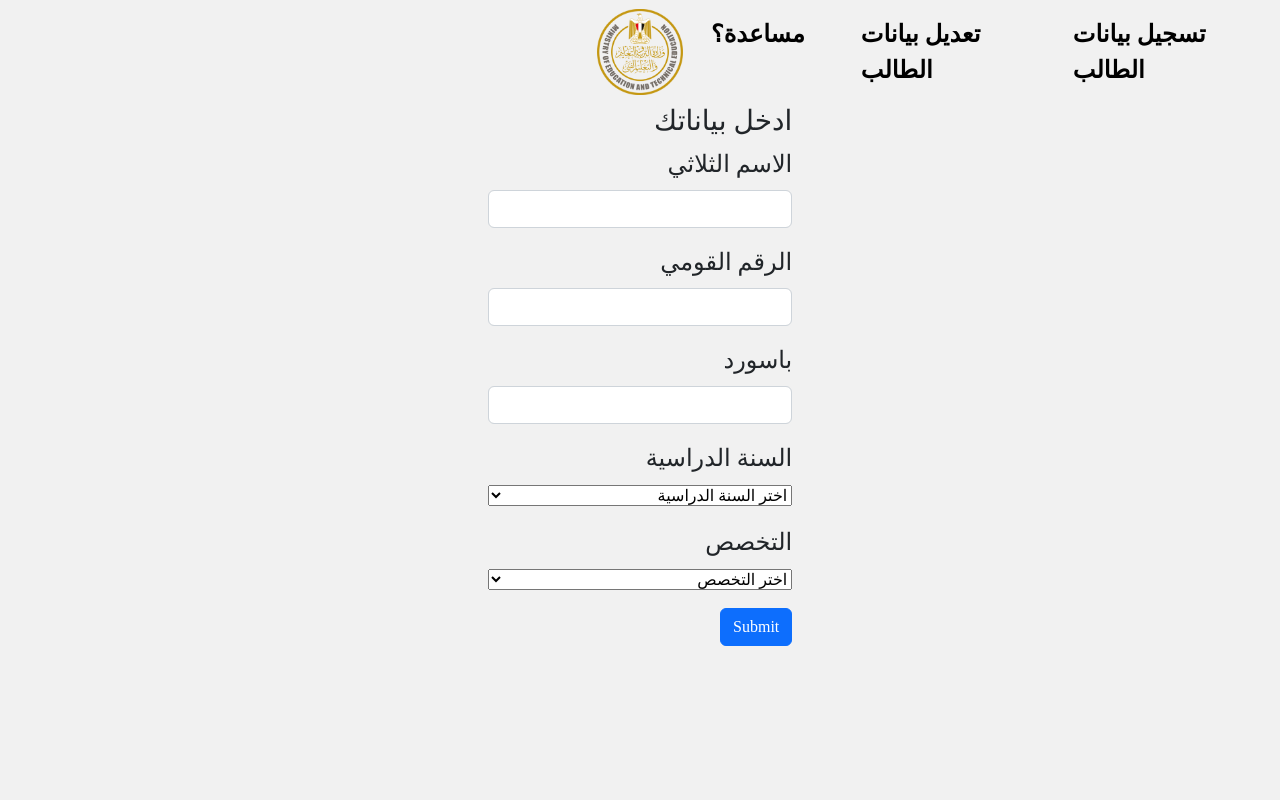
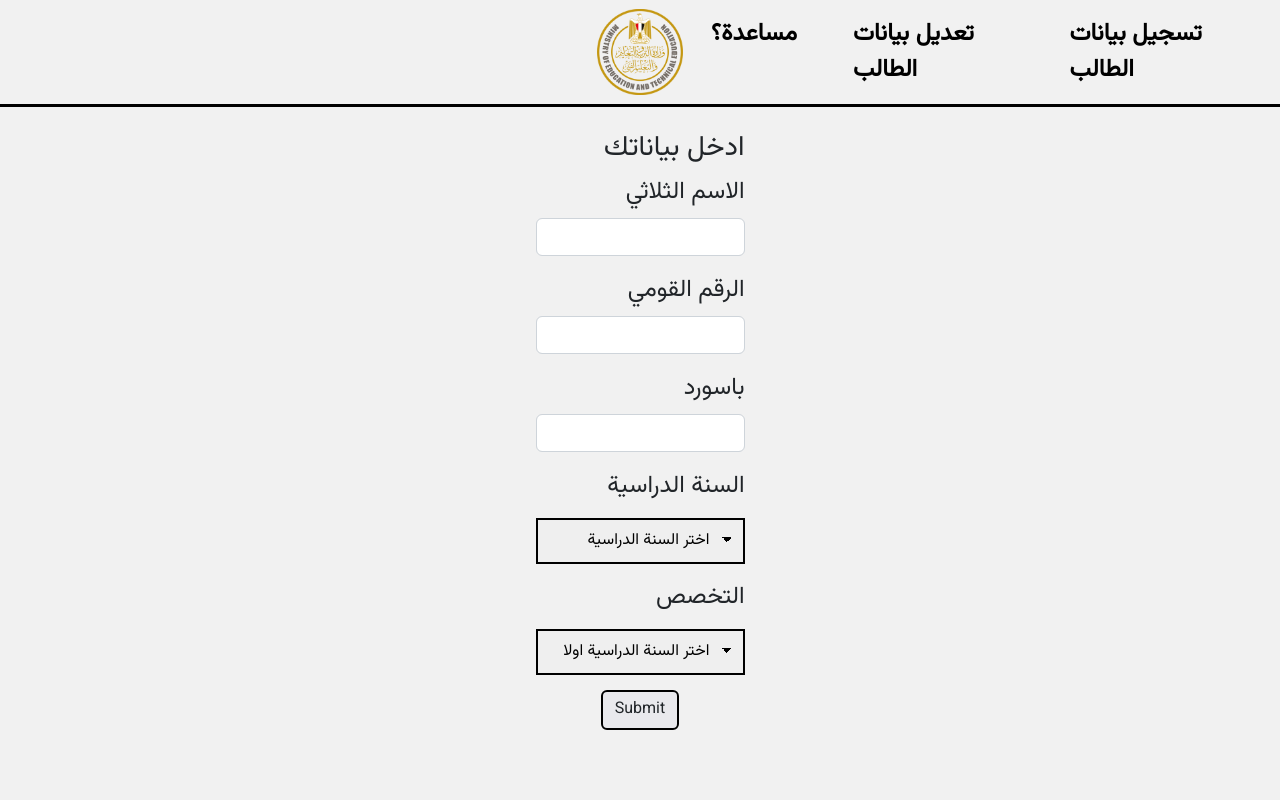
Before and after one commit to Moe-Hassan-123/Specialization, a Flask app: page / in a window 1280 px wide. Run offline with Flask 2, Linux system fonts and the light colour scheme.

Commit message:
Finalized the styles

```diff
--- a/static/choices.js
+++ b/static/choices.js
@@ -13,5 +13,9 @@
         {
             special.innerHTML = '<option selected>اختر التخصص</option><option value="second">علم رياضة</option><option value="third">علم علوم</option><option value="third">ادبي</option>'
         }
+        else
+        {
+            special.innerHTML = '<option selected disabled>اختر السنة الدراسية اولا</option>'
+        }
     })
 })
--- a/static/layout.css
+++ b/static/layout.css
@@ -3,8 +3,7 @@
     overflow: hidden;
     width: 100%;
     height: 100%;
-    font-family: 'Lateef', serif;
-}
+    font-family: 'Vazirmatn', sans-serif;}
 label {
     font-size: x-large;
 }
@@ -73,8 +72,32 @@
 
 .select_container {
     background: black;
+    border: 2px solid black;
+    margin-top: -10px;
+    margin-bottom: 15px;
 }
 
 .btn {
     margin: auto;
+    background-color: #e9e9ed;
+    border: 2px solid black;
 }
+
+/*  FROM https://stackoverflow.com/a/56560979  */
+select::-ms-expand {
+    display: none;
+  }
+select {
+    display: inline-block;
+    box-sizing: border-box;
+    padding: 0.5em 2em 0.5em 0.5em;
+    border: 1px solid #eee;
+    -webkit-appearance: none;
+    -moz-appearance: none;
+    -ms-appearance: none;
+    appearance: none;
+    background-repeat: no-repeat;
+    background-image: linear-gradient(45deg, transparent 50%, currentColor 50%), linear-gradient(135deg, currentColor 50%, transparent 50%);
+    background-position: right 15px top 1em, right 10px top 1em;
+    background-size: 5px 5px, 5px 5px;
+  }
--- a/templates/index.html
+++ b/templates/index.html
@@ -23,6 +23,8 @@
             <!-- perhaps a droplist is better -->
             <div class="mb-3">
                 <label for="grade" class="form-label">السنة الدراسية</label>
+            </div>
+            <div class="select_container">
                 <select class="custom-select" name="grade" id="grade">
                     <option selected>اختر السنة الدراسية</option>
                     <option value="second">الصف الثاني الثانوي</option>
@@ -31,14 +33,15 @@
             </div>
             <div class="mb-3">
                 <label for="grade" class="form-label">التخصص</label>
+            </div>
+            <div class="select_container">
                 <select class="custom-select" name="specializations" id="specializations">
-                    <option selected>اختر التخصص</option>
-                    <option value="second">علم رياضة</option>
-                    <option value="third">علم علوم</option>
-                    <option value="third">ادبي</option>
+                    <option selected>اختر السنة الدراسية اولا</option>
                   </select>
+            </div class="select_container">
+            <div class="btn_container">
+                <button type="submit" class="btn">Submit</button>
             </div>
-            <button type="submit" class="btn btn-primary">Submit</button>
         </form>
     </div>
 
--- a/templates/layout.html
+++ b/templates/layout.html
@@ -1,6 +1,9 @@
 <!doctype html>
 <html lang="en">
   <head>
+    <link rel="preconnect" href="https://fonts.googleapis.com">
+    <link rel="preconnect" href="https://fonts.gstatic.com" crossorigin>
+    <link href="https://fonts.googleapis.com/css2?family=Vazirmatn&display=swap" rel="stylesheet">
     <meta charset="utf-8">
     <meta name="viewport" content="width=device-width, initial-scale=1">
     <title>وزارة التريبة والتعليم - {% block title%}{%endblock%}</title>
@@ -10,7 +13,7 @@
   </head>
   <body>
     <header>
-        <nav class="navbar navbar-expand-md">
+        <nav class="navbar navbar-expand-md" id="nav">
             <div class="container-fluid">
                 <div class="navbar-collapse collapse w-100 order-1 order-md-0 dual-collapse2">
                 </div>
```
